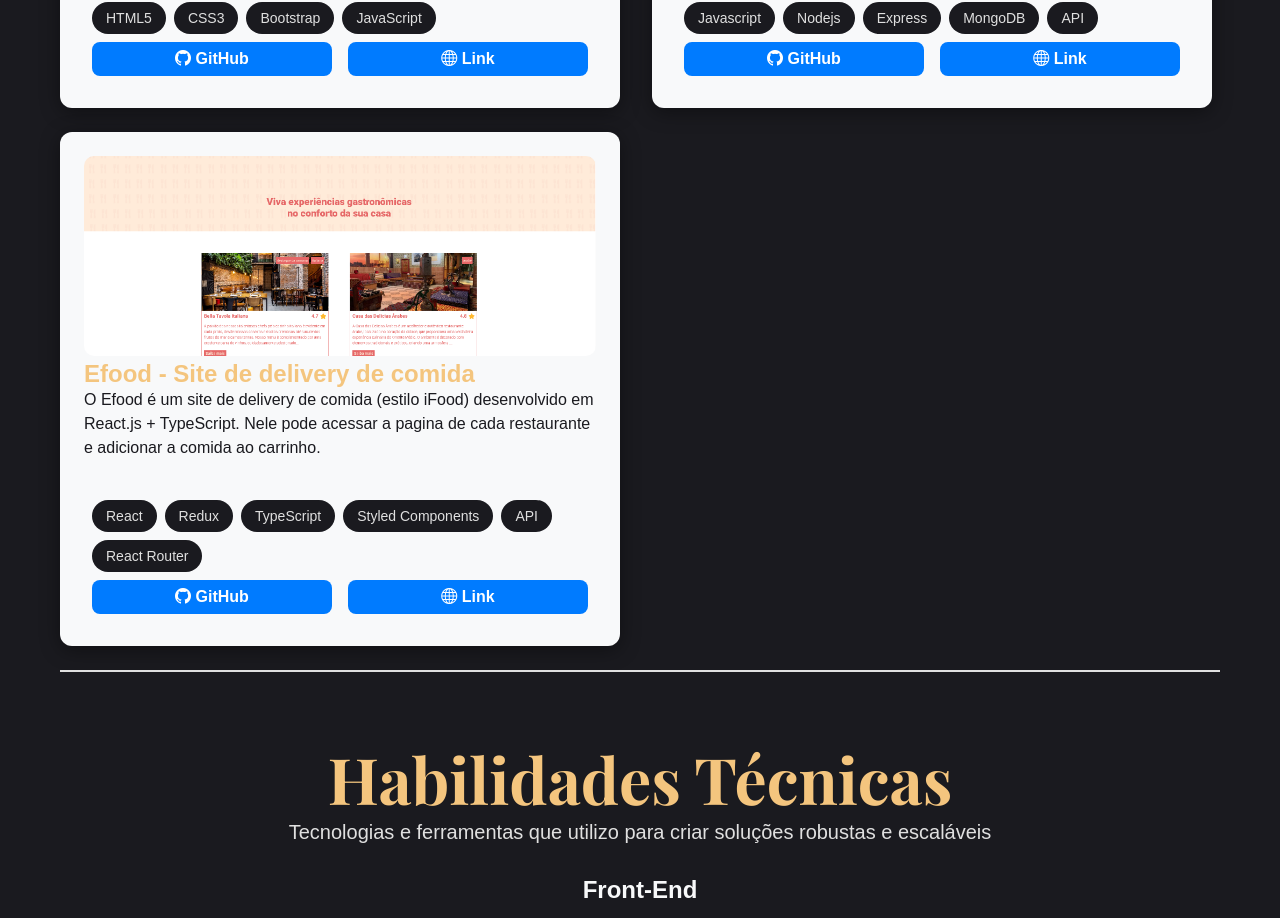
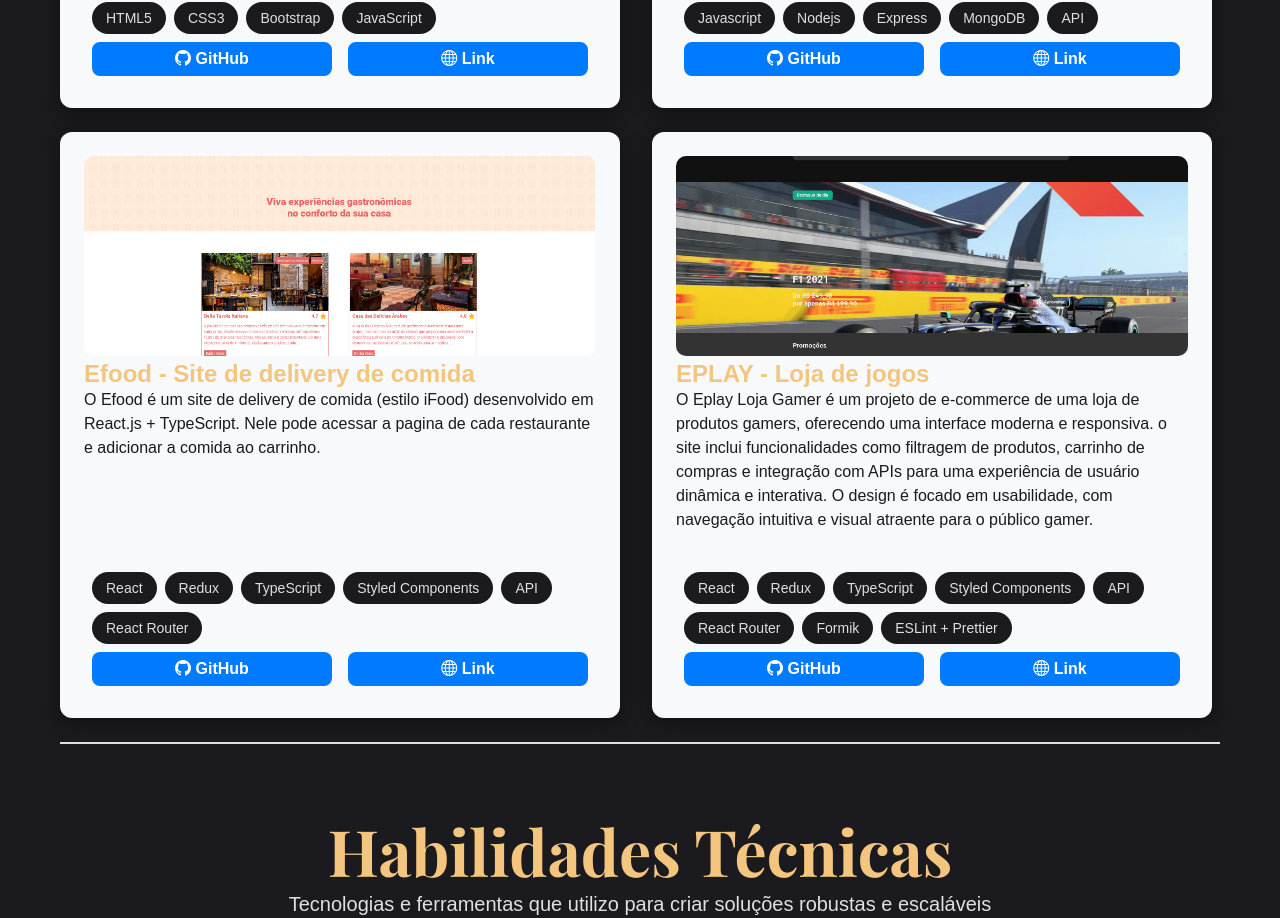
Before and after one commit to Danilo302/My-Portfolio, a React (Create React App) app: page / in a window 1280 px wide. Shown: the part 3688-4606 px from the top of the page. Built offline with nearby package versions, Linux system fonts and the light colour scheme; a web font is replaced by a local one.

Commit message:
add eplay

```diff
--- a/src/data/projects.ts
+++ b/src/data/projects.ts
@@ -5,6 +5,7 @@
 import Restaurante from '../assets/images/projects/projeto-site-restaurante.png'
 import ApiSign from '../assets/images/projects/API-signin-signup.png'
 import efood from '../assets/images/projects/efood.png'
+import eplay from '../assets/images/projects/eplay.png'
 
 export const projects = [
   {
@@ -84,5 +85,23 @@
     ],
     link: 'https://efood-inky-alpha.vercel.app/',
     git: 'https://github.com/Danilo302/Efood'
+  },
+  {
+    titulo: 'EPLAY - Loja de jogos',
+    urlimage: eplay,
+    descricao:
+      'O Eplay Loja Gamer é um projeto de e-commerce de uma loja de produtos gamers, oferecendo uma interface moderna e responsiva. o site inclui funcionalidades como filtragem de produtos, carrinho de compras e integração com APIs para uma experiência de usuário dinâmica e interativa. O design é focado em usabilidade, com navegação intuitiva e visual atraente para o público gamer.',
+    tags: [
+      'React',
+      'Redux',
+      'TypeScript ',
+      'Styled Components',
+      'API',
+      'React Router',
+      'Formik',
+      'ESLint + Prettier'
+    ],
+    link: 'https://eplay-loja-gamer.vercel.app/',
+    git: 'https://github.com/Danilo302/Eplay-Loja-Gamer'
   }
 ]
```
Also changed, not shown: src/assets/images/projects/eplay.png (added).
